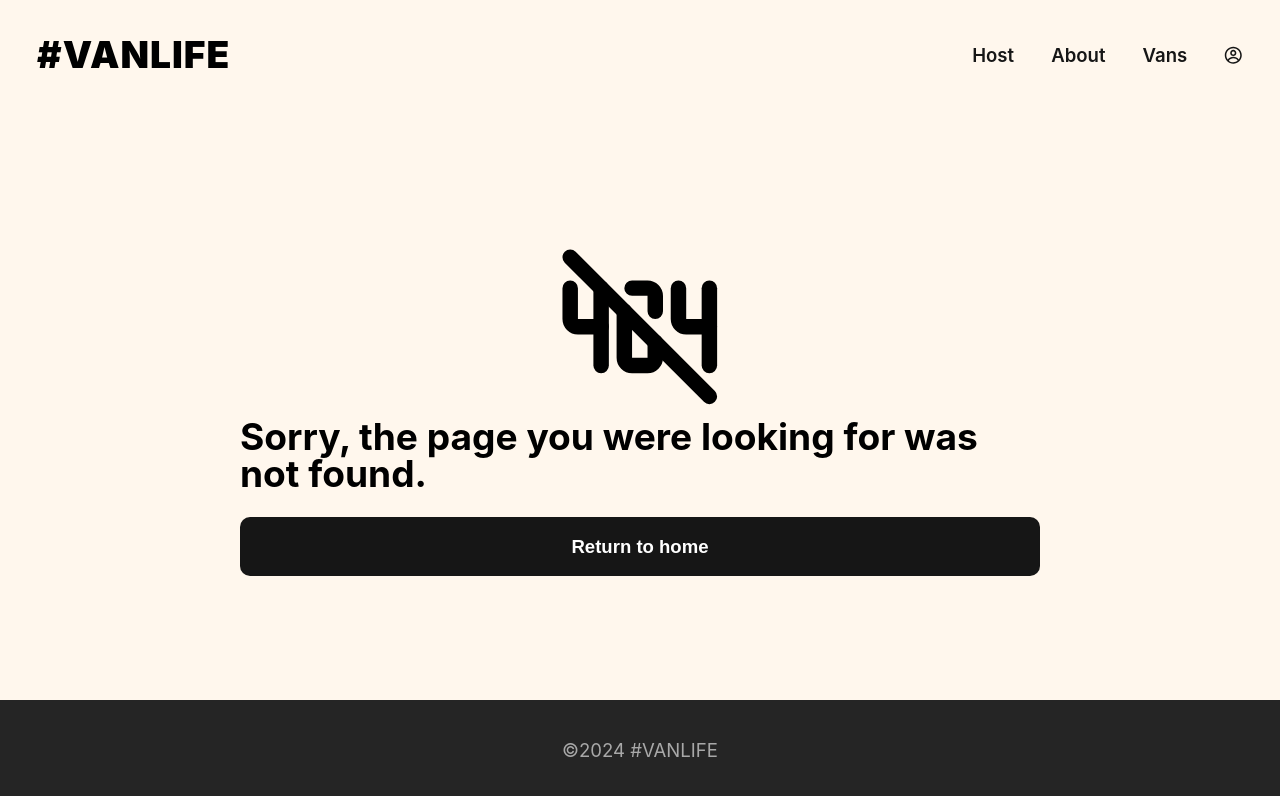
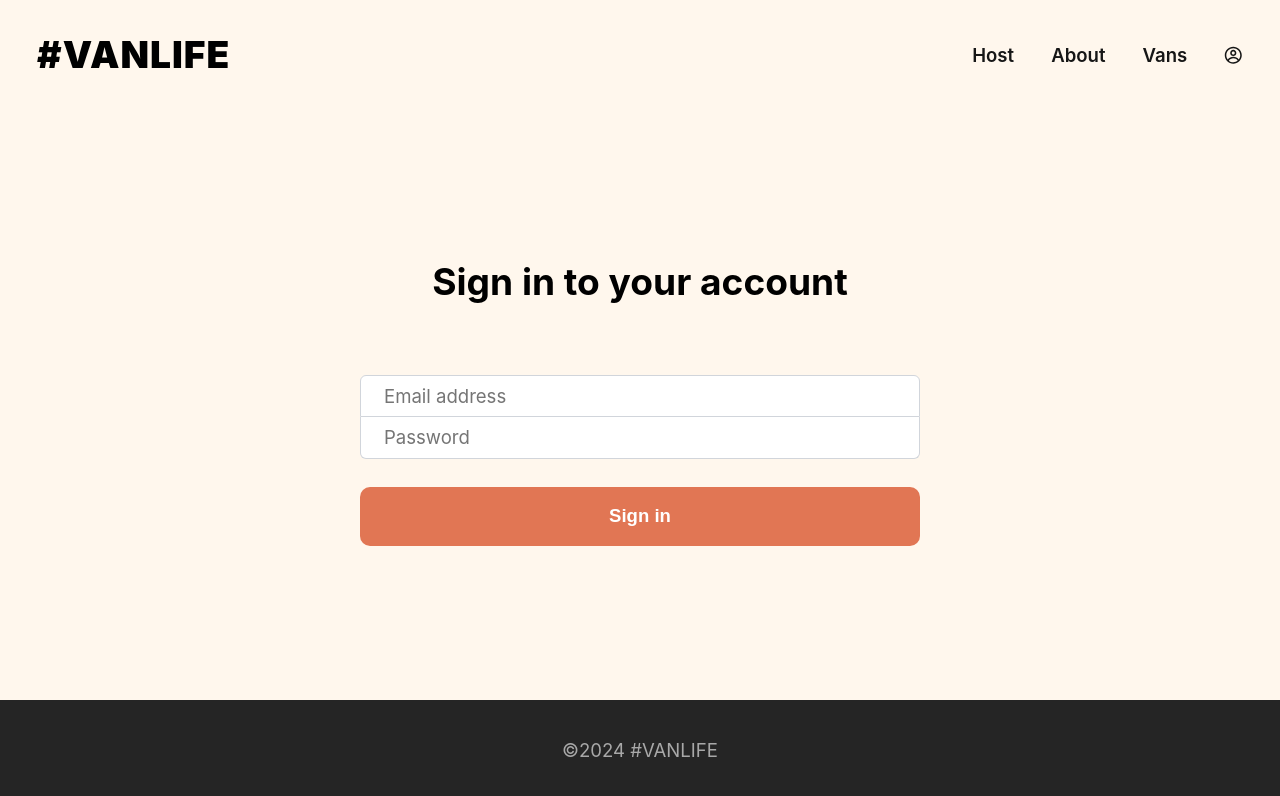
Before and after one commit to ZdAkk/vanlife, a React app: page /login in a window 1280 px wide. Before the commit this address had no page. Shown: the top 796 px of the page. Built offline with nearby package versions, Linux system fonts and the light colour scheme; the HTML template or start-up script is replaced by a standard one; what miragejs would draw is missing.

Commit message:
Added login form

```diff
--- a/src/App.css
+++ b/src/App.css
@@ -629,3 +629,46 @@ HOST VAN PHOTOS PAGE
 
   border-radius: 10px;
 }
+
+/* =================
+LOGIN PAGE
+================= */
+.login-form {
+  width: 70%;
+}
+
+.login-header {
+  margin-bottom: 2em;
+}
+
+.login-input {
+  display: block;
+  width: 100%;
+  height: 42px;
+  padding: 9px 13px 9px 13px;
+
+  border: 1px solid rgba(209, 213, 219);
+  border-radius: 6px 6px 0px 0px;
+
+  text-indent: 10px;
+  font-family: "Inter", sans-serif;
+  font-size: 1rem;
+  font-weight: 400;
+  line-height: 24px;
+}
+
+.login-input:last-of-type {
+  border-radius: 0px 0px 6px 6px;
+  border-top: none;
+}
+
+.login-input::placeholder {
+  font-family: "Inter", sans-serif;
+  font-size: 1rem;
+  font-weight: 400;
+  line-height: 24px;
+}
+
+.login-button {
+  margin-top: 1.5em;
+}
--- a/src/App.jsx
+++ b/src/App.jsx
@@ -14,6 +14,7 @@ import HostVanPricing from "./pages/Host/Vans/Van/HostVanPricing.jsx";
 import HostVanPhotos from "./pages/Host/Vans/Van/HostVanPhotos.jsx";
 import HostVanLayout from "./Layouts/Host/Van/HostVanLayout.jsx";
 import NotFound from "./pages/NotFound.jsx";
+import Login from "./pages/Login.jsx";
 
 export default function App() {
   return (
@@ -35,6 +36,7 @@ export default function App() {
             </Route>
             <Route path="reviews" element={<HostReviews />} />
           </Route>
+          <Route path="login" element={<Login />} />
           <Route path="*" element={<NotFound />} />
         </Route>
       </Routes>
--- /dev/null
+++ b/src/pages/Login.jsx
@@ -0,0 +1,46 @@
+import { useState } from "react";
+import Button from "../components/Button";
+
+export default function Login() {
+  const [formData, setFormData] = useState({ email: "", password: "" });
+
+  function handleChange(event) {
+    const { name, value } = event.target;
+    setFormData((prevState) => {
+      return {
+        ...prevState,
+        [name]: value,
+      };
+    });
+  }
+
+  function handleSubmit(e) {
+    e.preventDefault();
+    console.log(formData);
+  }
+
+  return (
+    <div className="content-container flex-container-center">
+      <h1 className="login-header">Sign in to your account</h1>
+      <form className="login-form" onSubmit={handleSubmit}>
+        <input
+          className="login-input"
+          type="email"
+          name="email"
+          value={formData.email}
+          onChange={handleChange}
+          placeholder="Email address"
+        />
+        <input
+          className="login-input"
+          type="password"
+          name="password"
+          value={formData.password}
+          onChange={handleChange}
+          placeholder="Password"
+        />
+        <Button className="login-button"> Sign in</Button>
+      </form>
+    </div>
+  );
+}
```
